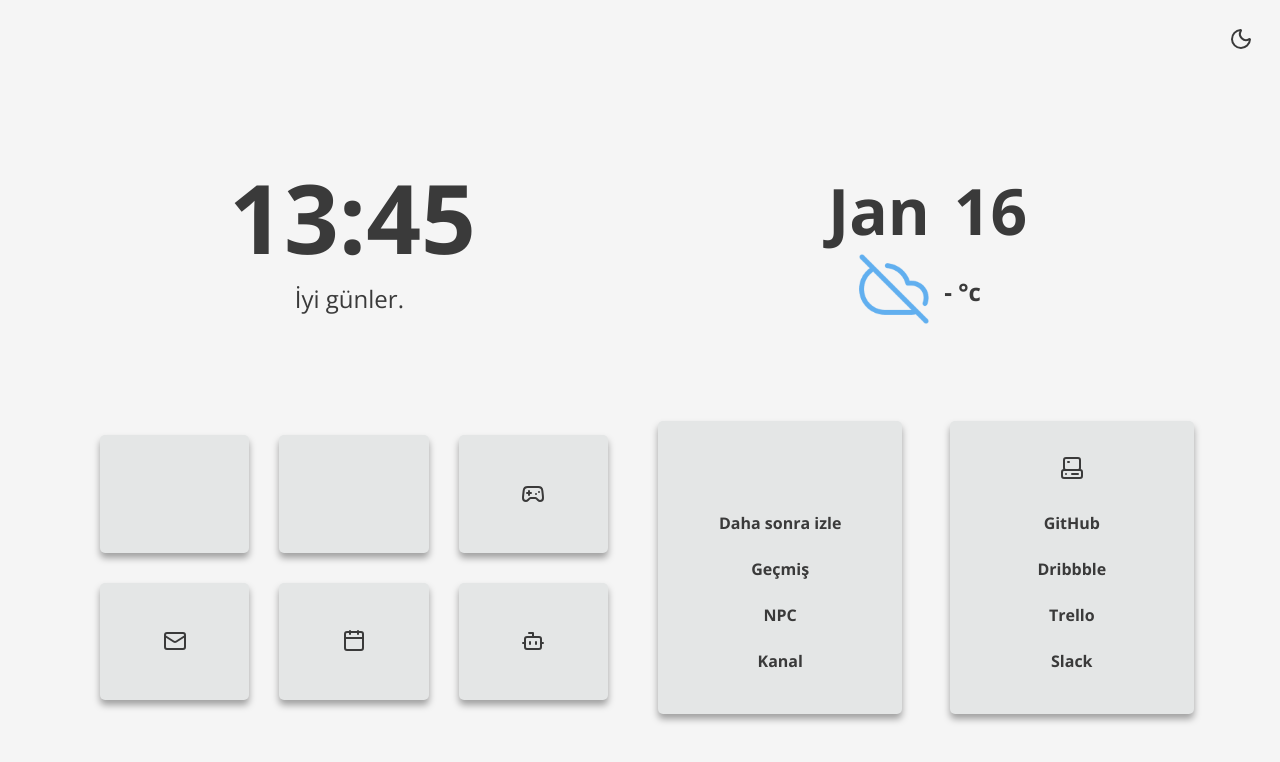
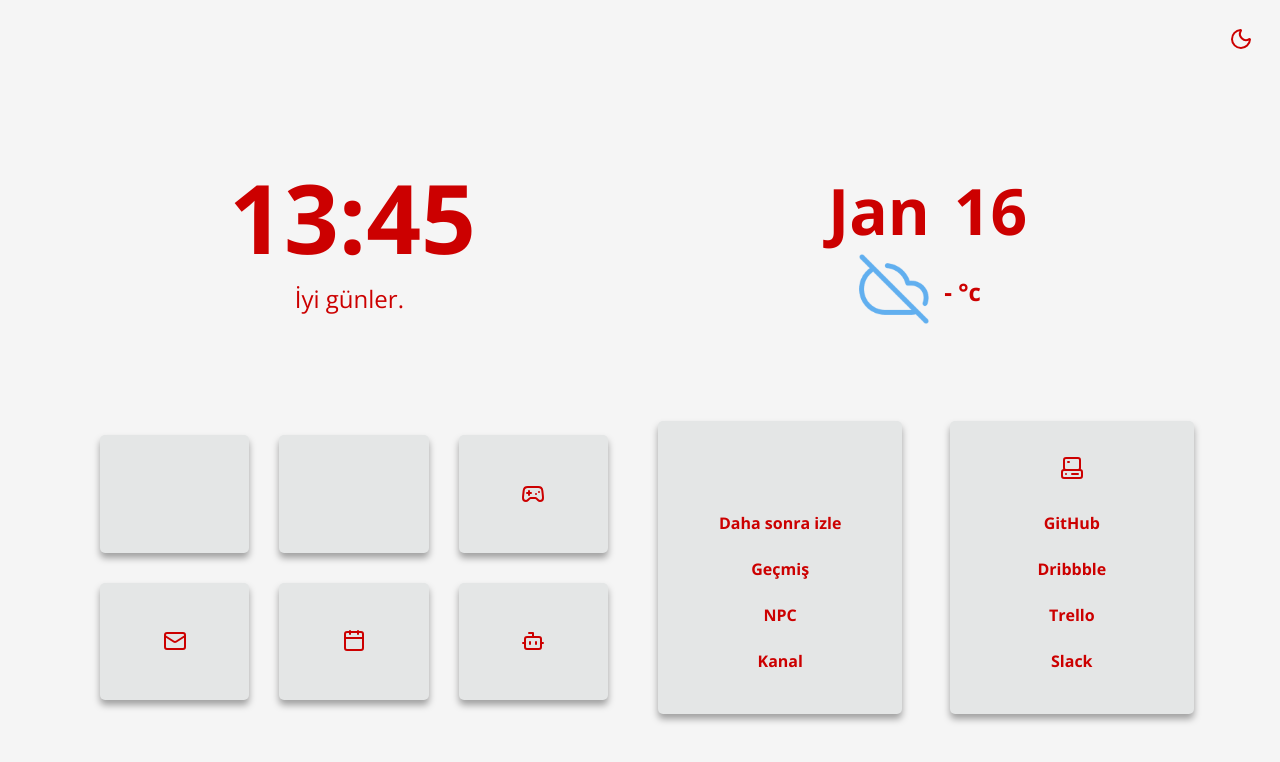
Before and after one commit to Sezynex/sezynex.github.io, a website: page index.html in a window 1280 px wide. Drawn offline with nearby package versions, Linux system fonts and the light colour scheme.

Commit message:
Update app.css

```diff
--- a/app.css
+++ b/app.css
@@ -17,8 +17,8 @@
   --icon: 3vh; /* Icon Size */
 
   /* Fonts Color */
-  --fg: #3a3a3a; /* Foreground color */
-  --sfg: #494949; /* Sceondary Foreground color */
+  --fg: #CC0000; /* Foreground color */
+  --sfg: #CC0000; /* Sceondary Foreground color */
 
   /* Light Colors  */
   --accent: #57a0d9; /* Hover color */
```
